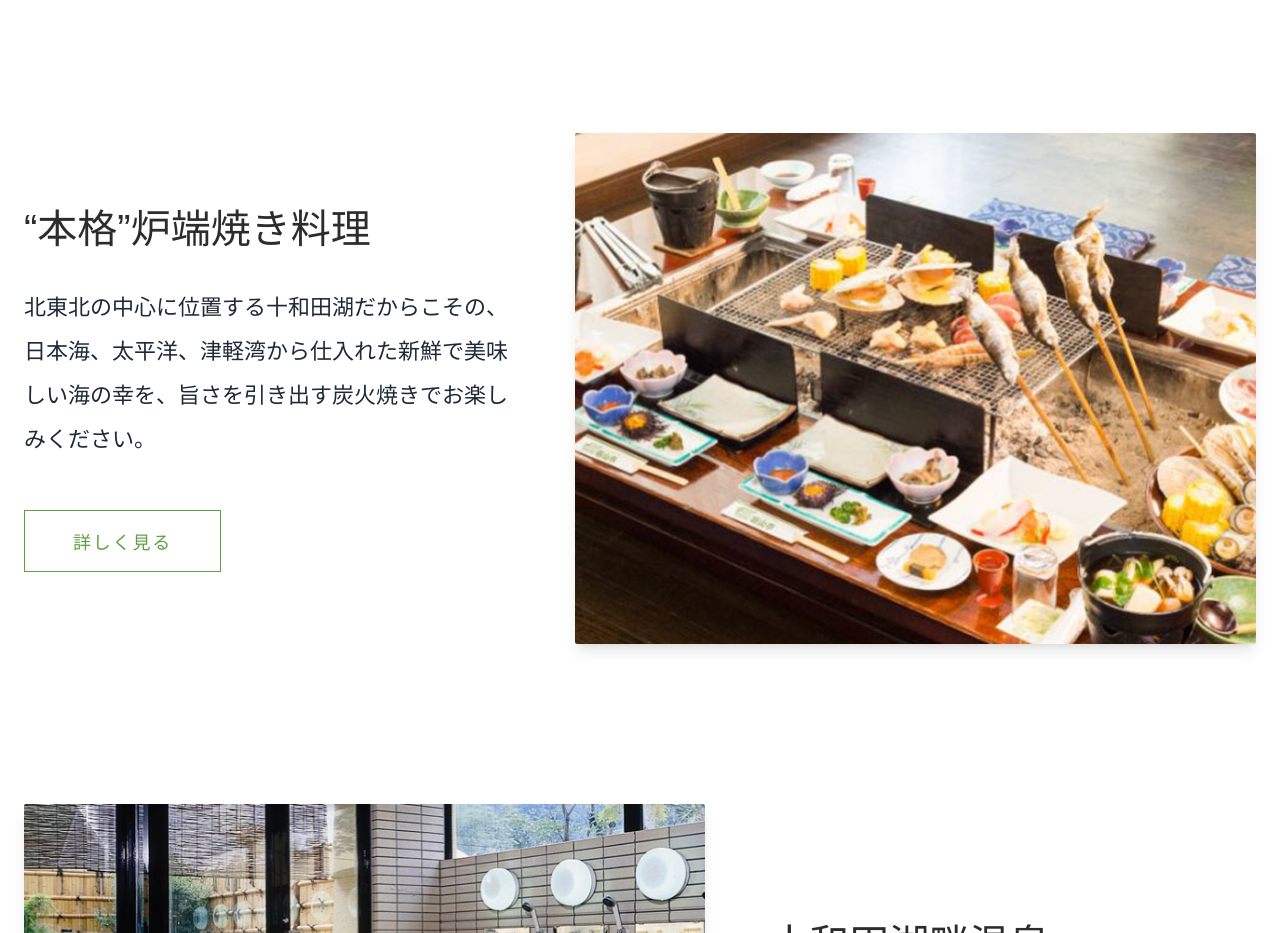
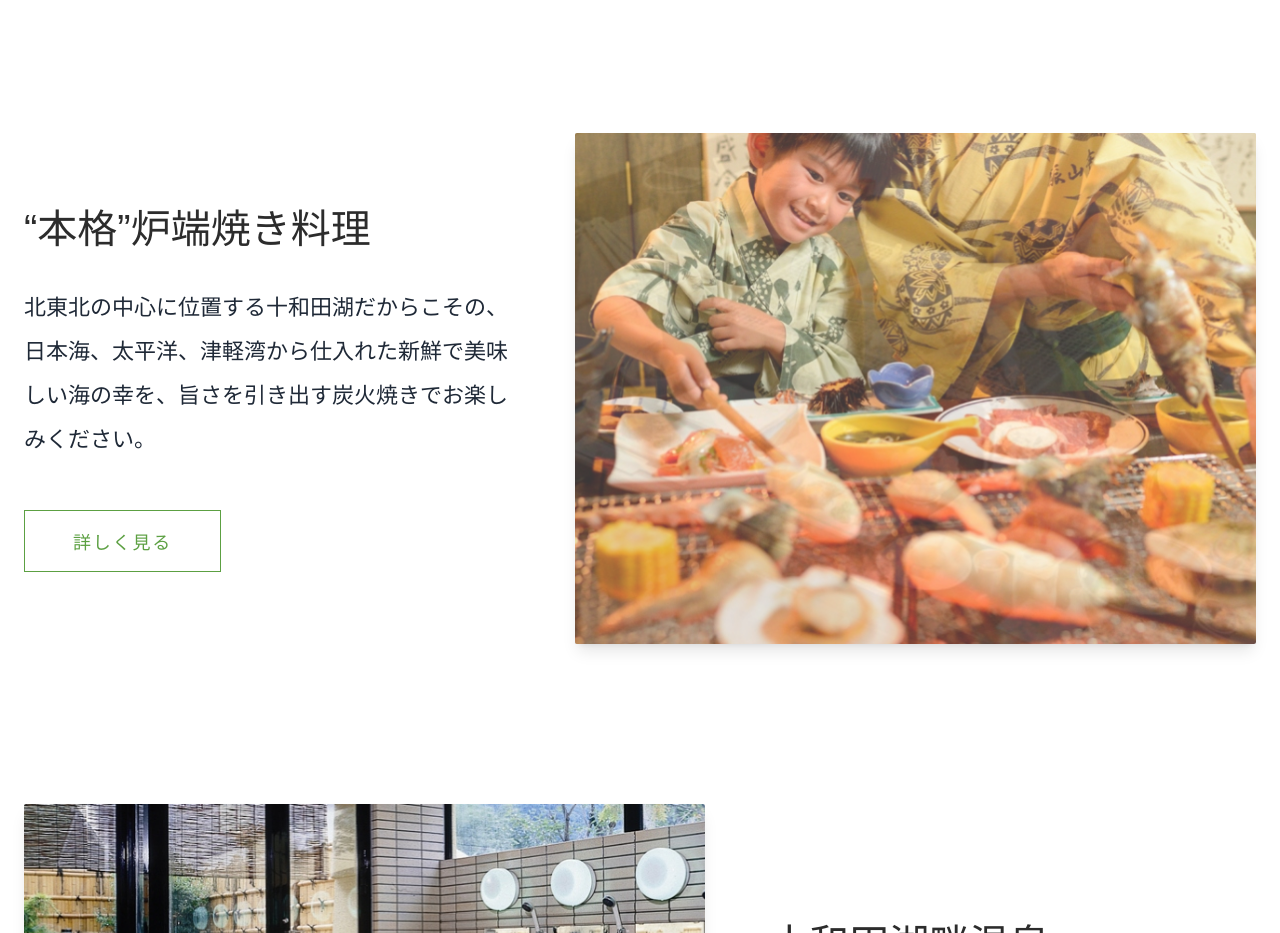
Before and after one commit to hirofumitorato/towadako-demo, a Next.js app: page / in a window 1280 px wide. Shown: the part 1003-1936 px from the top of the page. Built offline with nearby package versions, Linux system fonts and the light colour scheme.

Commit message:
画像切り替えエフェクトをタイル反転からクロスフェードに変更

```diff
--- a/src/components/Recommended.tsx
+++ b/src/components/Recommended.tsx
@@ -101,7 +101,7 @@ function RecommendedItem({ item, index }: { item: typeof items[0], index: number
             >
                 <div className="relative w-full aspect-[4/3] overflow-hidden rounded-sm shadow-lg bg-gray-50">
                     {item.images.length > 1 ? (
-                        <TileFlipImage images={item.images} />
+                        <CrossFadeImage images={item.images} />
                     ) : (
                         <div
                             className="absolute inset-0 w-full h-full bg-cover bg-center"
@@ -114,133 +114,31 @@ function RecommendedItem({ item, index }: { item: typeof items[0], index: number
     );
 }
 
-// Tile Flip Component
-const ROWS = 6;
-const COLS = 8;
-
-function TileFlipImage({ images }: { images: string[] }) {
+// Cross Fade Component
+function CrossFadeImage({ images }: { images: string[] }) {
     const [currentIndex, setCurrentIndex] = useState(0);
-    const [nextIndex, setNextIndex] = useState(1);
-    const [isFlipping, setIsFlipping] = useState(false);
-
-    // Using a key relative to the current transition allows us to remount/reset the grid cleanly
-    const [flipKey, setFlipKey] = useState(0);
 
     useEffect(() => {
+        if (images.length <= 1) return;
         const timer = setInterval(() => {
-            if (!isFlipping) {
-                triggerFlip();
-            }
-        }, 8000); // Slower interval
+            setCurrentIndex((prev) => (prev + 1) % images.length);
+        }, 6000);
         return () => clearInterval(timer);
-    }, [currentIndex, isFlipping]);
-
-    const triggerFlip = () => {
-        setIsFlipping(true);
-        const next = (currentIndex + 1) % images.length;
-        setNextIndex(next);
-        setFlipKey(prev => prev + 1);
-
-        // Increased wait time for slower animation
-        setTimeout(() => {
-            setCurrentIndex(next);
-            setIsFlipping(false);
-        }, 3500);
-    };
-
-    const currentImg = images[currentIndex];
-    const nextImg = images[nextIndex];
-
-    // Generate tiles
-    const tiles = [];
-    for (let r = 0; r < ROWS; r++) {
-        for (let c = 0; c < COLS; c++) {
-            tiles.push({ r, c });
-        }
-    }
+    }, [images.length]);
 
     return (
-        <div className="relative w-full h-full cursor-pointer" onClick={!isFlipping ? triggerFlip : undefined}>
-            {/* Background Image (Current State) */}
-            <div
-                className="absolute inset-0 w-full h-full bg-cover bg-center"
-                style={{ backgroundImage: `url('${currentImg}')` }}
-            />
-
-            {/* Flip Grid */}
-            {isFlipping && (
-                <div
-                    key={flipKey}
-                    className="absolute inset-0 w-full h-full perspective-1000 z-10 grid"
-                    style={{
-                        gridTemplateColumns: `repeat(${COLS}, 1fr)`,
-                        gridTemplateRows: `repeat(${ROWS}, 1fr)`
-                    }}
-                >
-                    {tiles.map((tile) => {
-                        // Animation order: Bottom-Right to Top-Left
-                        const dist = (ROWS - 1 - tile.r) + (COLS - 1 - tile.c);
-                        const delay = dist * 0.08; // Slower wave effect (80ms per step)
-
-                        return (
-                            <div key={`${tile.r}-${tile.c}`} className="relative w-full h-full" style={{ transformStyle: "preserve-3d" }}>
-                                <motion.div
-                                    className="w-full h-full relative"
-                                    style={{ transformStyle: "preserve-3d" }}
-                                    initial={{ rotateY: 0 }}
-                                    animate={{ rotateY: 180 }}
-                                    transition={{
-                                        duration: 1.5, // Slow flip duration
-                                        delay: delay,
-                                        ease: "easeInOut"
-                                    }}
-                                >
-                                    {/* Front Face: Current Image */}
-                                    <div
-                                        className="absolute inset-0 overflow-hidden"
-                                        style={{
-                                            backfaceVisibility: "hidden",
-                                            WebkitBackfaceVisibility: "hidden"
-                                        }}
-                                    >
-                                        <div
-                                            className="absolute bg-cover bg-center"
-                                            style={{
-                                                backgroundImage: `url('${currentImg}')`,
-                                                width: `${COLS * 100}%`,
-                                                height: `${ROWS * 100}%`,
-                                                left: `-${tile.c * 100}%`,
-                                                top: `-${tile.r * 100}%`
-                                            }}
-                                        />
-                                    </div>
-
-                                    {/* Back Face: Next Image */}
-                                    <div
-                                        className="absolute inset-0 overflow-hidden"
-                                        style={{
-                                            transform: "rotateY(180deg)",
-                                            backfaceVisibility: "hidden",
-                                            WebkitBackfaceVisibility: "hidden"
-                                        }}
-                                    >
-                                        <div
-                                            className="absolute bg-cover bg-center"
-                                            style={{
-                                                backgroundImage: `url('${nextImg}')`,
-                                                width: `${COLS * 100}%`,
-                                                height: `${ROWS * 100}%`,
-                                                left: `-${tile.c * 100}%`,
-                                                top: `-${tile.r * 100}%`
-                                            }}
-                                        />
-                                    </div>
-                                </motion.div>
-                            </div>
-                        );
-                    })}
-                </div>
-            )}
+        <div className="relative w-full h-full overflow-hidden bg-gray-50">
+            <AnimatePresence initial={false}>
+                <motion.div
+                    key={currentIndex}
+                    className="absolute inset-0 w-full h-full bg-cover bg-center"
+                    style={{ backgroundImage: `url('${images[currentIndex]}')` }}
+                    initial={{ opacity: 0 }}
+                    animate={{ opacity: 1 }}
+                    exit={{ opacity: 0 }}
+                    transition={{ duration: 1.5, ease: "easeInOut" }}
+                />
+            </AnimatePresence>
         </div>
     );
 }
```
